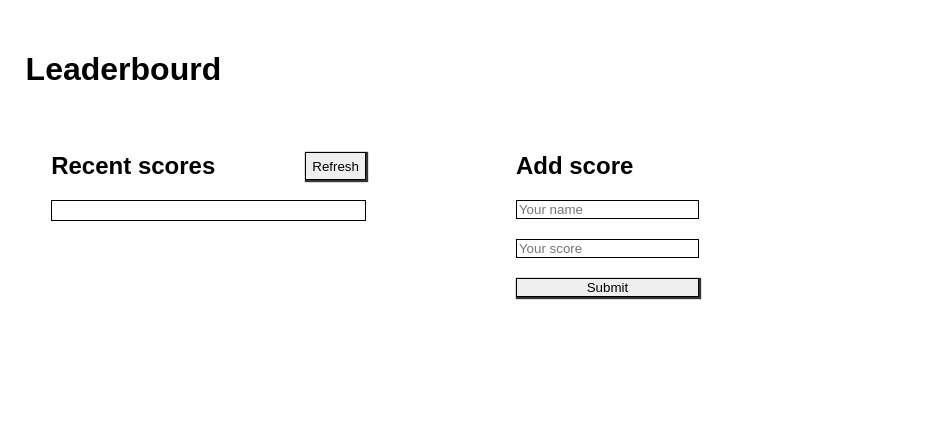
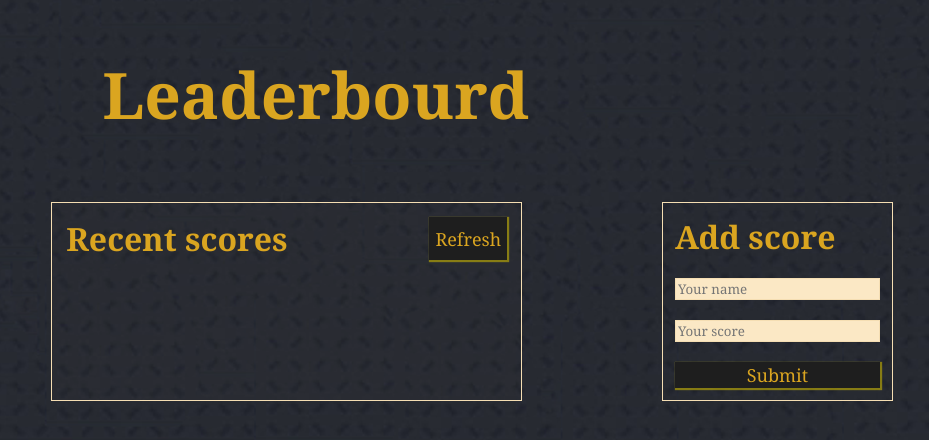
Before and after one commit to ShiroYaksha90/Leaderboard, a website built with webpack: page src/index.html in a window 1280 px wide. Shown: the top 440 px of the page, without its empty margins (0-929 px from the left). Built offline with nearby package versions, Linux system fonts and the light colour scheme; no server answers.

Commit message:
Update styles.css

```diff
--- a/src/style.css
+++ b/src/style.css
@@ -1,30 +1,52 @@
 * {
   margin: 0;
   border: 0;
-  font-family: Arial, Helvetica, sans-serif;
+  font-family: Cambria, Cochin, Georgia, Times, 'Times New Roman', serif;
   box-sizing: border-box;
+  color: goldenrod;
+}
+
+body {
+  background-image: url(./assets/main-program.png);
 }
 
 header {
-  margin: 4% 2%;
+  margin: 4% 0 4% 8%;
+  font-size: xx-large;
 }
 
 .content-container {
   margin: 5% 4% 0 4%;
   padding: 0%;
   display: flex;
-  gap: 150px;
+  gap: 140px;
+}
+
+h2 {
+  font-size: xx-large;
 }
 
 .bourd-countainer {
   display: flex;
   flex-direction: column;
   gap: 20px;
+  background-color: rgba(57, 57, 57, 0.111);
+  border: 1px  solid wheat;
+
+  /* padding: 1%; */
+  width: 40%;
 }
 
 .bourd-header {
+  width: 100%;
   display: flex;
-  gap: 90px;
+  justify-content: space-between;
+  padding: 3%;
+}
+
+.form-container {
+  border: 1px  solid wheat;
+  padding: 1%;
 }
 
 form {
@@ -35,24 +57,32 @@ form {
 }
 
 input {
-  border: 1px solid #000;
+  border: 1px solid wheat;
+  background-color: rgb(251, 232, 197);
+  color: #000;
 }
 
 button {
-  border: 1px solid #000;
-  box-shadow: 1px 1px 1px 1px rgba(0, 0, 0, 0.8);
+  background-color: rgb(30 30 30);
+  box-shadow: 1px 1px 1px 1px rgba(196, 177, 2, 0.611);
+  font-size: large;
+}
+
+button:hover {
+  cursor: pointer;
 }
 
 .scores {
-  border: 1px solid #000;
   list-style: none;
   padding: 3% 0;
 }
 
 .item {
   padding: 0 1%;
+  font-size: large;
+  font-weight: 600;
 }
 
 .item:nth-child(even) {
-  background-color: lightgray;
+  background-color: rgb(56, 55, 54);
 }
```
Also changed, not shown: dist/main.js, src/assets/main-program.png (added).
